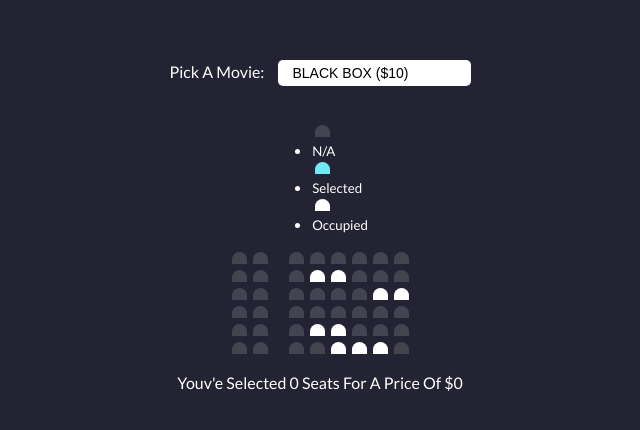
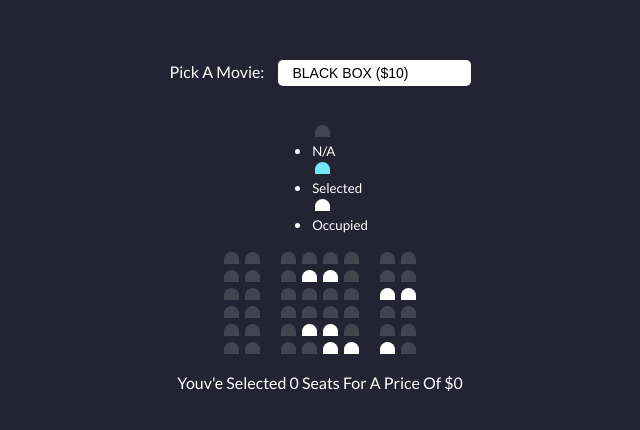
Before and after one commit to Halo8424/Movie_Seat_Booking-App, a plain HTML site: page index.html in a window 1280 px wide. Shown: the part 176-606 px from the top of the page, without its empty margins (320-960 px from the left). Drawn offline with Linux system fonts and the light colour scheme.

Commit message:
split last column of moivie seats

```diff
--- a/styles.css
+++ b/styles.css
@@ -51,6 +51,9 @@ body{
 .seat:nth-of-type(2){
     margin-right: 18px;
 }
+.seat:nth-last-of-type(2){
+    margin-left: 18px;
+}
 .row{
     display: flex;
 }
```
